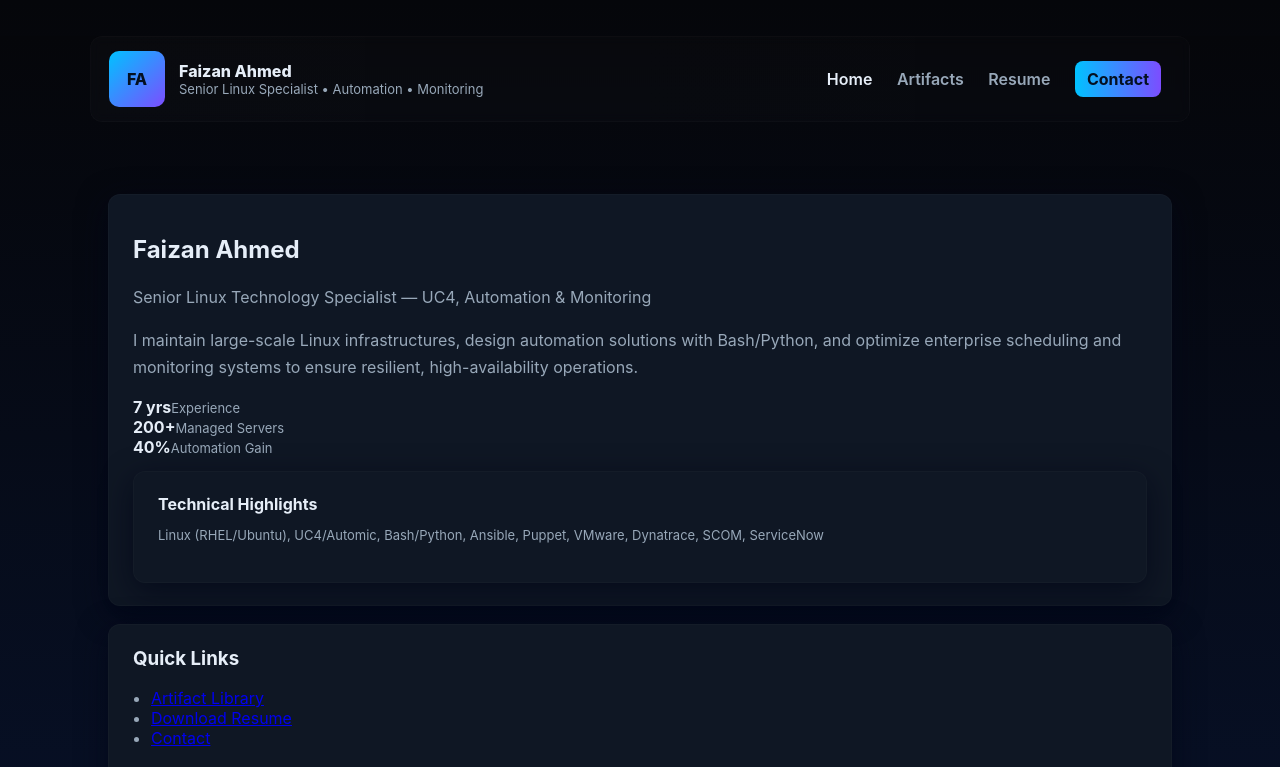
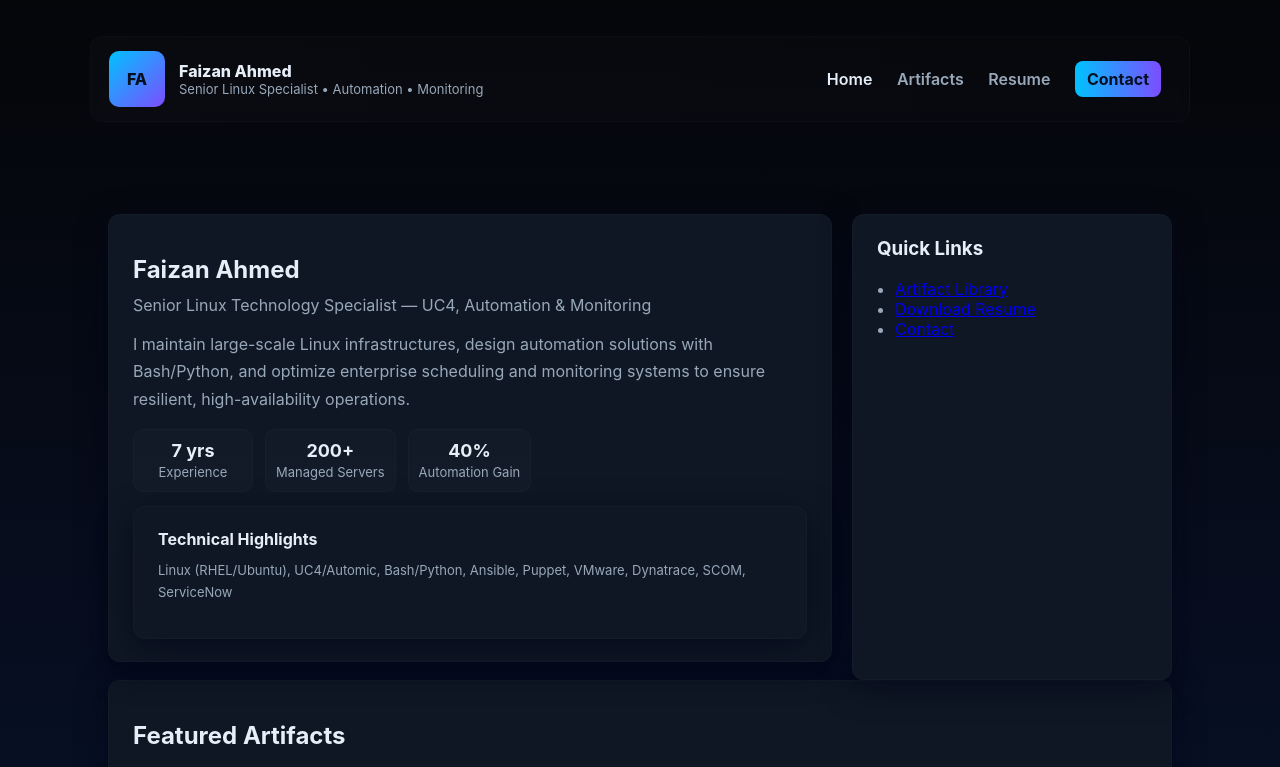
Before and after one commit to faizahmeda/faizan-tech-portfolio, a plain HTML site: page index.html in a window 1280 px wide. Shown: the top 767 px of the page. Drawn offline with Linux system fonts and the light colour scheme.

Commit message:
Update faizan-dark.css

```diff
--- a/assets/css/faizan-dark.css
+++ b/assets/css/faizan-dark.css
@@ -1,4 +1,7 @@
-/* assets/css/faizan-dark.css — Enhanced Dark DevOps Theme */
+/* ============================================
+   assets/css/faizan-dark.css
+   Final Combined & Optimized Dark DevOps Theme
+   ============================================ */
 
 :root{
   --bg:#0b1020;
@@ -34,7 +37,9 @@ html, body{
   padding:18px;
 }
 
-/* HEADER */
+/* =========================
+       HEADER
+   ========================= */
 
 .site-header{
   display:flex;
@@ -85,7 +90,67 @@ nav a.active{
   font-weight:700;
 }
 
-/* CARD (used for artifacts and content pages) */
+/* =========================
+        HERO / PROFILE
+   ========================= */
+
+.hero{
+  display:grid;
+  grid-template-columns:1fr 320px;
+  gap:20px;
+  margin-top:20px;
+  align-items:start;
+}
+
+.profile-card{
+  background:linear-gradient(180deg, rgba(255,255,255,0.02), rgba(255,255,255,0.01));
+  padding:22px;
+  border-radius:12px;
+  border:1px solid rgba(255,255,255,0.02);
+  box-shadow:var(--shadow);
+}
+
+.profile-card h1{
+  margin:0;
+  font-size:24px;
+}
+
+.profile-card p.role{
+  color:var(--muted);
+  margin:8px 0 12px;
+}
+
+.bio{
+  line-height:1.6;
+  color:var(--muted);
+}
+
+/* KPIs */
+
+.kpis{
+  display:flex;
+  gap:12px;
+  margin-top:14px;
+}
+
+.kpi{
+  background:linear-gradient(180deg, rgba(255,255,255,0.015), var(--glass));
+  padding:10px;
+  border-radius:10px;
+  min-width:120px;
+  text-align:center;
+  border:1px solid rgba(255,255,255,0.02);
+}
+
+.kpi strong{
+  display:block;
+  font-size:18px;
+  color:var(--text);
+}
+
+/* =========================
+            CARD
+   ========================= */
 
 .card{
   background:var(--panel);
@@ -103,7 +168,7 @@ nav a.active{
   color:var(--text);
 }
 
-.card p {
+.card p{
   margin-top:10px;
   color:var(--muted);
   line-height:1.7;
@@ -114,11 +179,13 @@ nav a.active{
   font-size:13px;
 }
 
-/* GRID FOR ARTIFACT LIST PAGE */
+/* =========================
+       ARTIFACT GRID
+   ========================= */
 
 .grid{
   display:grid;
-  grid-template-columns:repeat(2, 1fr);
+  grid-template-columns:repeat(2,1fr);
   gap:14px;
 }
 
@@ -148,33 +215,9 @@ nav a.active{
   font-weight:700;
 }
 
-/* FOOTER */
-
-.footer{
-  margin-top:28px;
-  padding:18px;
-  border-radius:10px;
-  background:linear-gradient(180deg, rgba(14,20,30,0.8), rgba(6,8,12,0.85));
-  color:var(--muted);
-  display:flex;
-  justify-content:space-between;
-  align-items:center;
-}
-
-/* CODE BLOCK */
-
-.code-snippet{
-  background:#071021;
-  padding:12px;
-  border-radius:8px;
-  border:1px solid rgba(255,255,255,0.02);
-  font-family:Menlo, monospace;
-  font-size:13px;
-  color:#9fdcff;
-  overflow:auto;
-}
-
-/* TABLE — Used in Artifact 5 */
+/* =========================
+          TABLES
+   ========================= */
 
 table{
   width:100%;
@@ -203,9 +246,45 @@ table tr:hover{
   background:rgba(255,255,255,0.06);
 }
 
-/* RESPONSIVE */
+/* =========================
+          CODE BLOCK
+   ========================= */
+
+.code-snippet{
+  background:#071021;
+  padding:12px;
+  border-radius:8px;
+  border:1px solid rgba(255,255,255,0.02);
+  font-family:Menlo, monospace;
+  font-size:13px;
+  color:#9fdcff;
+  overflow:auto;
+}
+
+/* =========================
+          FOOTER
+   ========================= */
+
+.footer{
+  margin-top:28px;
+  padding:18px;
+  border-radius:10px;
+  background:linear-gradient(180deg, rgba(14,20,30,0.8), rgba(6,8,12,0.85));
+  color:var(--muted);
+  display:flex;
+  justify-content:space-between;
+  align-items:center;
+}
+
+/* =========================
+          RESPONSIVE
+   ========================= */
 
 @media(max-width:900px){
-  .grid{grid-template-columns:1fr;}
-  .hero{grid-template-columns:1fr;}
+  .grid{
+    grid-template-columns:1fr;
+  }
+  .hero{
+    grid-template-columns:1fr;
+  }
 }
```
